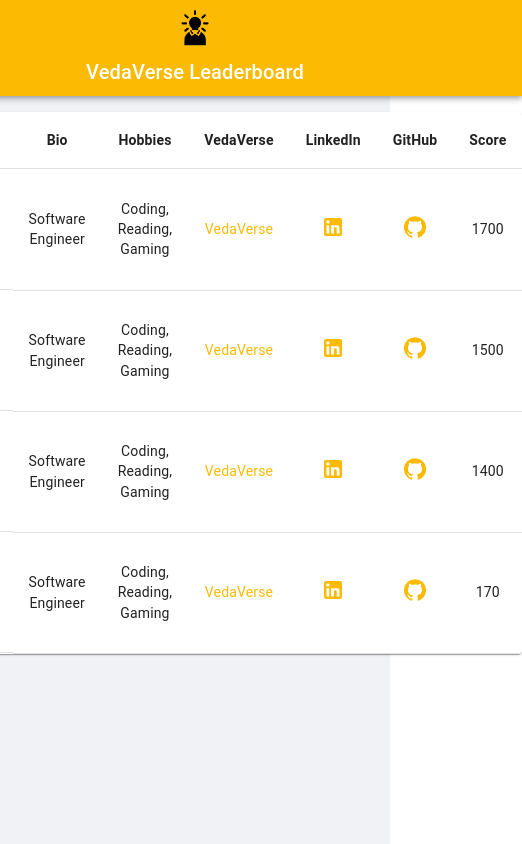
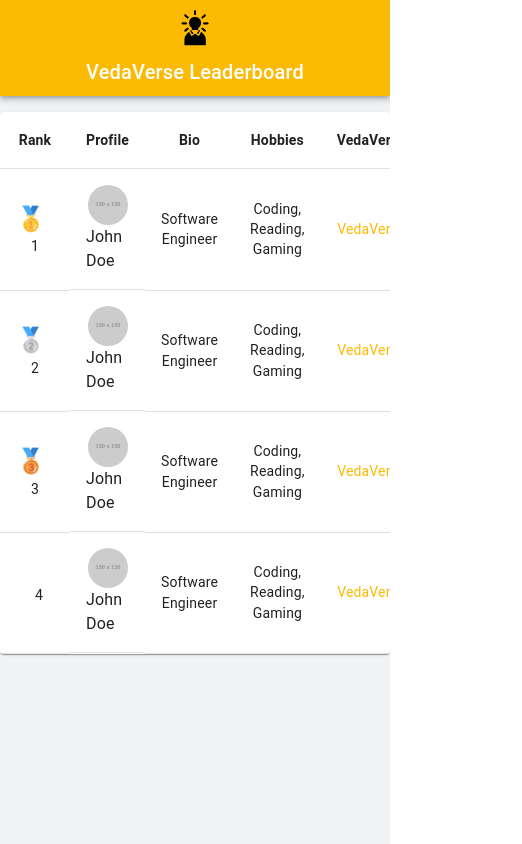
Before and after one commit to sumirx/leaderboard, a React (Vite) app: page / in a window 390 px wide. Shown: the whole page, 522 px wide, since content can reach past the window. Built offline with nearby package versions, Linux system fonts and the light colour scheme.

Commit message:
Made responsive table

```diff
--- a/src/components/Leaderboard.jsx
+++ b/src/components/Leaderboard.jsx
@@ -29,6 +29,9 @@
 const LeaderboardTable = styled(TableContainer)`
   max-width: 56.25rem;
   width: 100%;
+  @media (max-width: 600px) {
+    width: 100vw;
+  }
 `;
 
 const ProfileCell = styled(TableCell)`
```
